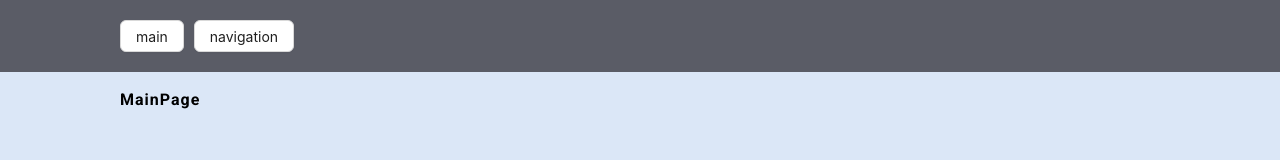
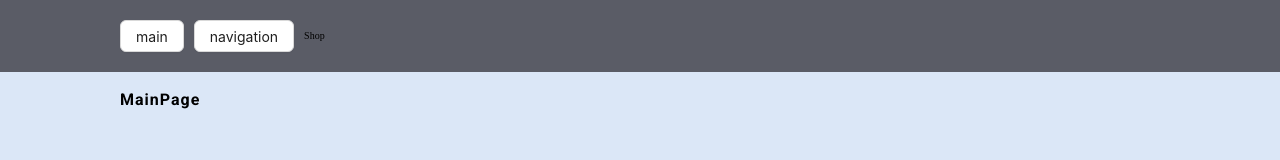
Before and after one commit to Istiniel/eCommerce, a React (Vite) app: page / in a window 1280 px wide. Shown: the top 160 px of the page. Built offline with nearby package versions, Linux system fonts and the light colour scheme.

Commit message:
feat: add title for header

```diff
--- a/src/widgets/Header/index.tsx
+++ b/src/widgets/Header/index.tsx
@@ -10,6 +10,7 @@ const Header = () => {
         <div className={styles.container}>
           <ToMainPageButton />
           <NavDrop />
+          <h1>Shop</h1>
         </div>
       </Wrapper>
     </header>
```
